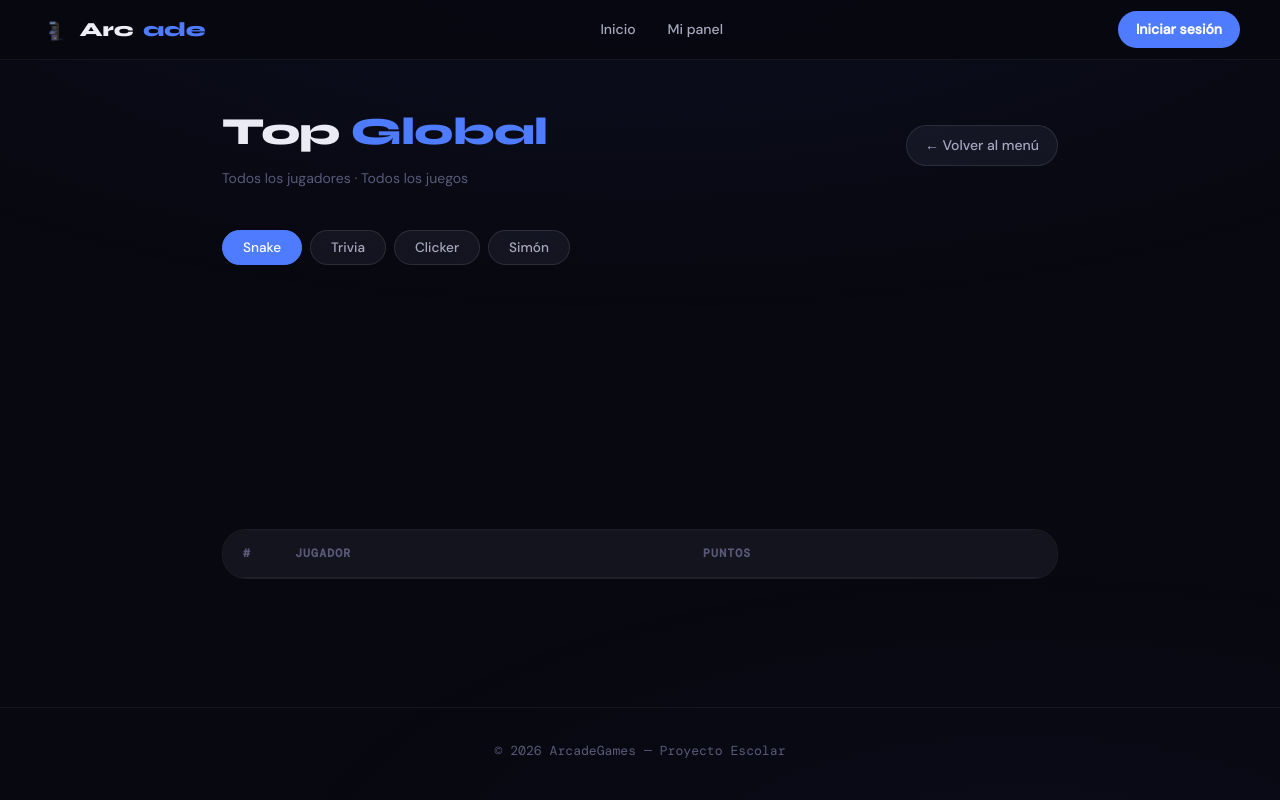
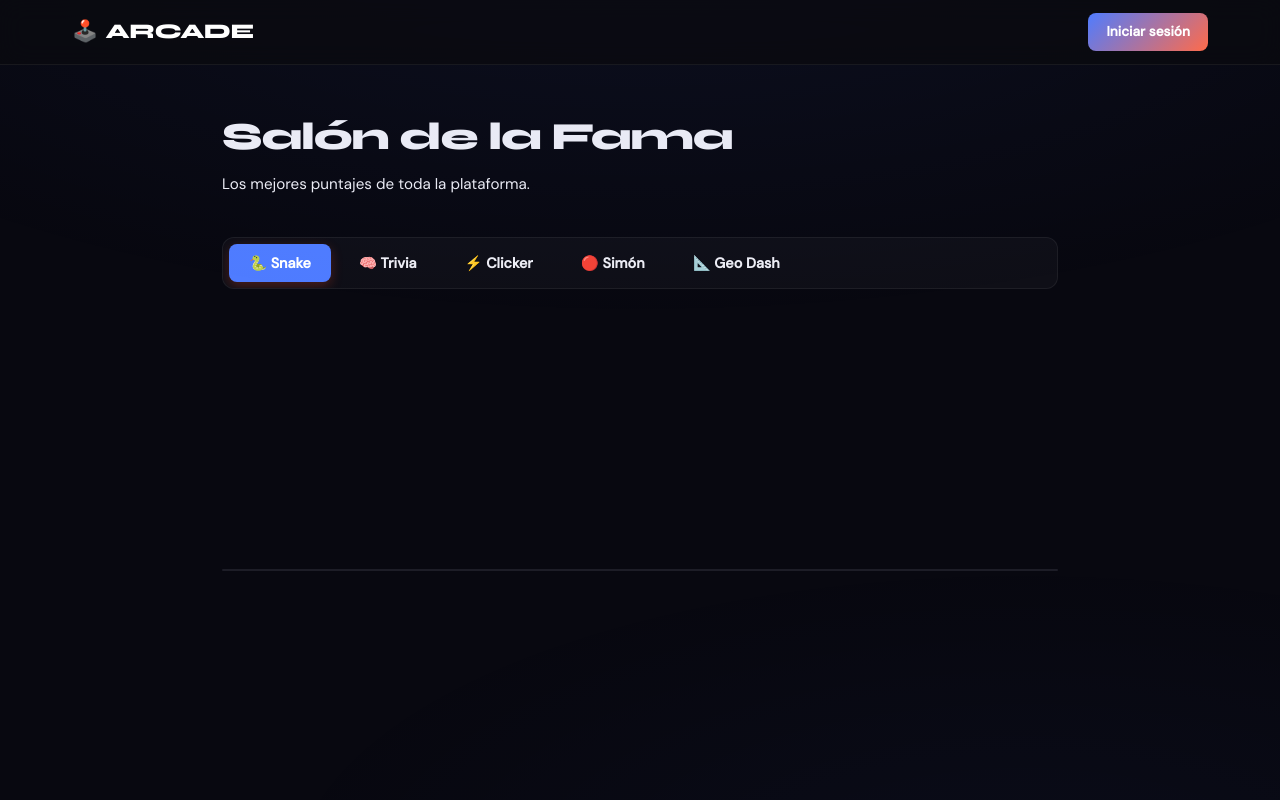
Before and after one commit to elshoto2000/VideoGames, a Python web app: template templates/ranking.html in a window 1280 px wide. Run offline with Jinja, Linux system fonts and the light colour scheme; the template is opened without the code that fills it, so the values that code supplies are empty.

Commit message:
Update ranking.html

```diff
--- a/templates/ranking.html
+++ b/templates/ranking.html
@@ -27,337 +27,249 @@
             font-family: var(--font-display);
             font-size: clamp(1.6rem, 4vw, 2.4rem);
             font-weight: 800;
-            letter-spacing: -0.02em;
-            color: var(--text);
+            letter-spacing: -0.03em;
         }
 
-        .rank-page-header h1 span { color: var(--accent); }
-
-        .btn-back-rank {
-            display: inline-flex;
-            align-items: center;
-            gap: 7px;
-            padding: 8px 18px;
-            background: var(--bg-raised);
-            border: 1px solid var(--border-md);
-            border-radius: 40px;
-            color: var(--text-2);
-            font-size: 0.875rem;
-            font-weight: 500;
-            font-family: var(--font-body);
-            text-decoration: none;
-            transition: all 0.2s;
-        }
-
-        .btn-back-rank:hover {
-            border-color: var(--border-hi);
-            color: var(--text);
-        }
-
-        /* Tabs */
+        /* Tabs de navegación de juegos */
         .rank-tabs-global {
             display: flex;
-            gap: 0.5rem;
+            gap: 8px;
+            background: rgba(255,255,255,0.03);
+            padding: 6px;
+            border-radius: 12px;
+            border: 1px solid var(--border);
             margin-bottom: 2rem;
-            flex-wrap: wrap;
+            overflow-x: auto;
         }
 
         .rtab {
-            padding: 8px 20px;
-            border-radius: 40px;
-            font-size: 0.85rem;
-            font-weight: 500;
-            font-family: var(--font-body);
-            background: var(--bg-raised);
-            border: 1px solid var(--border-md);
-            color: var(--text-2);
+            background: transparent;
+            border: none;
+            color: var(--text-muted);
+            padding: 10px 20px;
+            font-family: var(--font-sans);
+            font-size: 0.9rem;
+            font-weight: 600;
             cursor: pointer;
-            transition: all 0.15s;
+            border-radius: 8px;
+            transition: all 0.2s ease;
+            white-space: nowrap;
         }
-        .rtab:hover { border-color: var(--border-hi); color: var(--text); }
-        .rtab.active { background: var(--accent); border-color: var(--accent); color: white; }
 
-        /* Panel */
-        .rpanel { display: none; }
-        .rpanel.active { display: block; }
+        .rtab:hover {
+            color: var(--text);
+            background: rgba(255,255,255,0.02);
+        }
 
-        /* Podio */
+        .rtab.active {
+            background: var(--accent);
+            color: white;
+            box-shadow: 0 4px 12px rgba(255, 75, 43, 0.25);
+        }
+
+        /* Paneles contenedores */
+        .rpanel {
+            display: none;
+        }
+
+        .rpanel.active {
+            display: block;
+            animation: fadeIn 0.3s ease;
+        }
+
+        @keyframes fadeIn {
+            from { opacity: 0; transform: translateY(8px); }
+            to { opacity: 1; transform: translateY(0); }
+        }
+
+        /* Estructuras de Podio (Top 3) */
         .podium-global {
             display: flex;
             justify-content: center;
             align-items: flex-end;
-            gap: 16px;
-            height: 200px;
-            margin-bottom: 2rem;
+            gap: 20px;
+            margin-bottom: 3rem;
+            padding-top: 2rem;
+            min-height: 200px;
         }
 
-        .pod-col {
+        .podium-step {
             display: flex;
             flex-direction: column;
             align-items: center;
-            min-width: 110px;
+            width: 130px;
+            position: relative;
         }
 
-        .pod-col-name {
-            font-size: 0.82rem;
-            font-weight: 600;
-            color: var(--text-2);
-            margin-bottom: 4px;
-            text-align: center;
-            max-width: 100px;
-            overflow: hidden;
-            text-overflow: ellipsis;
-            white-space: nowrap;
-        }
-
-        .pod-col-pts {
-            font-size: 0.7rem;
-            color: var(--muted);
-            font-family: var(--font-mono);
-            margin-bottom: 6px;
-        }
-
-        .pod-col-bar {
-            width: 90px;
-            border-radius: var(--radius-sm) var(--radius-sm) 0 0;
+        .pod-avatar {
+            width: 64px;
+            height: 64px;
+            border-radius: 50%;
+            background: #252538;
+            border: 3px solid #444;
             display: flex;
             align-items: center;
             justify-content: center;
-            font-size: 1rem;
             font-weight: 700;
-            color: #0a0a14;
+            font-size: 1.4rem;
+            margin-bottom: 12px;
+            overflow: hidden;
+            box-shadow: 0 8px 20px rgba(0,0,0,0.3);
         }
 
-        .pod-col.first .pod-col-bar  { height: 140px; background: var(--gold);   box-shadow: 0 -4px 24px rgba(232,185,74,0.3); }
-        .pod-col.second .pod-col-bar { height: 100px; background: var(--silver); }
-        .pod-col.third .pod-col-bar  { height: 68px;  background: var(--bronze); }
+        .podium-step.p1 .pod-avatar { border-color: #ffd700; width: 76px; height: 76px; font-size: 1.6rem; }
+        .podium-step.p2 .pod-avatar { border-color: #c0c0c0; }
+        .podium-step.p3 .pod-avatar { border-color: #cd7f32; }
 
-        /* Tabla */
+        .pod-pillar {
+            width: 100%;
+            background: linear-gradient(180deg, var(--bg-card), rgba(20,20,30,0.6));
+            border: 1px solid var(--border);
+            border-bottom: none;
+            border-radius: 8px 8px 0 0;
+            display: flex;
+            flex-direction: column;
+            align-items: center;
+            justify-content: center;
+            padding: 12px 6px;
+        }
+
+        .podium-step.p1 .pod-pillar { height: 110px; background: linear-gradient(180deg, rgba(255,215,0,0.1), rgba(20,20,30,0.6)); border-color: rgba(255,215,0,0.3); }
+        .podium-step.p2 .pod-pillar { height: 80px; }
+        .podium-step.p3 .pod-pillar { height: 60px; }
+
+        .pod-name { font-weight: 700; font-size: 0.9rem; color: var(--text); max-width: 110px; text-overflow: ellipsis; overflow: hidden; white-space: nowrap; text-align: center;}
+        .pod-pts { font-family: var(--font-mono); font-size: 0.8rem; color: var(--accent); font-weight: 600; margin-top: 2px; }
+        .pod-num { font-size: 1.8rem; font-weight: 800; font-family: var(--font-display); opacity: 0.15; margin-top: auto; color: white; }
+
+        /* Estilos de Tabla tradicional para posiciones inferiores */
         .rank-table-wrap {
             background: var(--bg-card);
             border: 1px solid var(--border);
-            border-radius: var(--radius-xl);
+            border-radius: 16px;
             overflow: hidden;
         }
 
-        .rank-table-wrap table {
+        .rtable {
             width: 100%;
             border-collapse: collapse;
+            text-align: left;
+            font-size: 0.92rem;
         }
 
-        .rank-table-wrap th {
-            text-align: left;
+        .rtable th {
+            background: rgba(255,255,255,0.01);
             padding: 14px 20px;
-            font-size: 0.72rem;
-            font-family: var(--font-mono);
-            letter-spacing: 0.1em;
+            color: var(--text-muted);
+            font-weight: 600;
+            font-size: 0.82rem;
             text-transform: uppercase;
-            color: var(--muted);
-            border-bottom: 1px solid var(--border);
-            background: var(--bg-raised);
-        }
-
-        .rank-table-wrap td {
-            padding: 13px 20px;
-            font-size: 0.9rem;
-            color: var(--text-2);
+            letter-spacing: 0.05em;
             border-bottom: 1px solid var(--border);
         }
 
-        .rank-table-wrap tr:last-child td { border-bottom: none; }
-        .rank-table-wrap tr:hover td { background: var(--bg-hover); }
-
-        .pos-cell {
-            font-family: var(--font-mono);
-            font-size: 0.82rem;
-            width: 52px;
-            color: var(--muted);
-        }
-        .pos-cell.g { color: var(--gold);   font-weight: 700; }
-        .pos-cell.s { color: var(--silver); font-weight: 700; }
-        .pos-cell.b { color: var(--bronze); font-weight: 700; }
-
-        .name-cell { color: var(--text); font-weight: 500; }
-        .pts-cell  {
-            font-family: var(--font-mono);
-            font-weight: 500;
-            color: var(--accent);
+        .rtable td {
+            padding: 14px 20px;
+            border-bottom: 1px solid rgba(255,255,255,0.03);
+            color: var(--text);
         }
 
-        .empty-row td {
-            text-align: center;
-            padding: 3rem;
-            color: var(--muted);
-            font-size: 0.9rem;
+        .rtable tr:last-child td { border-bottom: none; }
+        .rtable tr:hover td { background: rgba(255,255,255,0.01); }
+
+        .td-pos { font-family: var(--font-mono); font-weight: 700; color: var(--text-muted); width: 60px; }
+        .td-user { display: flex; align-items: center; gap: 12px; font-weight: 600; }
+        .td-avatar { width: 28px; height: 28px; border-radius: 50%; background: rgba(255,255,255,0.05); display: flex; align-items: center; justify-content: center; font-size: 0.72rem; font-weight: 700; overflow: hidden; }
+        .td-pts { text-align: right; font-family: var(--font-mono); font-weight: 700; color: var(--accent); }
+
+        .btn-login-nav {
+            background: linear-gradient(135deg, var(--accent), #ff6b4a);
+            color: white; border: none; padding: 8px 18px;
+            font-family: var(--font-sans); font-size: 0.85rem; font-weight: 600;
+            border-radius: 8px; cursor: pointer; text-decoration: none;
+            transition: transform 0.2s ease, box-shadow 0.2s ease;
         }
-
-        @media (max-width: 600px) {
-            .rank-page { padding: 1.5rem 1rem 3rem; }
-            .podium-global { height: 160px; gap: 10px; }
-            .pod-col { min-width: 85px; }
-            .pod-col.first .pod-col-bar  { height: 110px; }
-            .pod-col.second .pod-col-bar { height: 80px;  }
-            .pod-col.third .pod-col-bar  { height: 55px;  }
-        }
+        .btn-login-nav:hover { transform: translateY(-1px); box-shadow: 0 4px 12px rgba(255,75,43,0.2); }
     </style>
 </head>
 <body>
 
-    <!-- Navbar -->
-    <nav class="navbar">
-        <a href="/" class="logo">
-            <img src="{{ url_for('static', filename='img/favicon.gif') }}" class="nav-gif" alt="">
-            Arc<span>ade</span>
-        </a>
-        <ul class="nav-links">
-            <li><a href="/">Inicio</a></li>
-            <li><a href="/dashboard">Mi panel</a></li>
-        </ul>
-        <div id="nav-session-rank"></div>
-    </nav>
+    <header class="main-header" style="border-bottom: 1px solid var(--border); background: rgba(10,10,15,0.7); backdrop-filter: blur(12px); position: sticky; top:0; z-index:100;">
+        <div style="max-width: 1200px; margin: 0 auto; padding: 0 2rem; height: 64px; display: flex; align-items: center; justify-content: space-between;">
+            <a href="/dashboard" style="font-family: var(--font-display); font-weight: 800; font-size: 1.3rem; color: white; text-decoration: none; letter-spacing: -0.02em; display: flex; align-items: center; gap: 8px;">
+                <span style="color: var(--accent);">🕹️</span> ARCADE
+            </a>
+            <div id="nav-session-rank"></div>
+        </div>
+    </header>
 
-    <div class="rank-page">
-
+    <main class="rank-page">
         <div class="rank-page-header">
             <div>
-                <h1>Top <span>Global</span></h1>
-                <p style="color:var(--muted); font-size:0.875rem; margin-top:4px;">Todos los jugadores · Todos los juegos</p>
-            </div>
-            <a href="/" class="btn-back-rank">← Volver al menú</a>
-        </div>
-
-        <!-- Tabs -->
-        <div class="rank-tabs-global">
-            <button class="rtab active" onclick="cambiarTab('snake', this)"> Snake</button>
-            <button class="rtab" onclick="cambiarTab('trivia', this)"> Trivia</button>
-            <button class="rtab" onclick="cambiarTab('clicker', this)"> Clicker</button>
-            <button class="rtab" onclick="cambiarTab('simon', this)"> Simón</button>
-        </div>
-
-        <!-- Snake -->
-        <div class="rpanel active" id="rp-snake">
-            <div class="podium-global" id="pod-snake"></div>
-            <div class="rank-table-wrap">
-                <table>
-                    <thead><tr>
-                        <th style="width:52px">#</th>
-                        <th>Jugador</th>
-                        <th>Puntos</th>
-                    </tr></thead>
-                    <tbody id="tb-snake"></tbody>
-                </table>
+                <h1>Salón de la Fama</h1>
+                <p style="color: var(--text-muted); font-size: 0.95rem; margin-top: 4px;">Los mejores puntajes de toda la plataforma.</p>
             </div>
         </div>
 
-        <!-- Trivia -->
+        <div class="rank-tabs-global">
+            <button class="rtab active" onclick="cambiarTab('snake', this)">🐍 Snake</button>
+            <button class="rtab" onclick="cambiarTab('trivia', this)">🧠 Trivia</button>
+            <button class="rtab" onclick="cambiarTab('clicker', this)">⚡ Clicker</button>
+            <button class="rtab" onclick="cambiarTab('simon', this)">🔴 Simón</button>
+            <button class="rtab" onclick="cambiarTab('geo', this)">📐 Geo Dash</button>
+        </div>
+
+        <div class="rpanel active" id="rp-snake">
+            <div class="podium-global" id="pod-snake"></div>
+            <div class="rank-table-wrap"><table class="rtable" id="tb-snake"></table></div>
+        </div>
+
         <div class="rpanel" id="rp-trivia">
             <div class="podium-global" id="pod-trivia"></div>
-            <div class="rank-table-wrap">
-                <table>
-                    <thead><tr>
-                        <th style="width:52px">#</th>
-                        <th>Jugador</th>
-                        <th>Puntos</th>
-                    </tr></thead>
-                    <tbody id="tb-trivia"></tbody>
-                </table>
-            </div>
+            <div class="rank-table-wrap"><table class="rtable" id="tb-trivia"></table></div>
         </div>
 
-        <!-- Clicker -->
         <div class="rpanel" id="rp-clicker">
             <div class="podium-global" id="pod-clicker"></div>
-            <div class="rank-table-wrap">
-                <table>
-                    <thead><tr>
-                        <th style="width:52px">#</th>
-                        <th>Jugador</th>
-                        <th>Puntos</th>
-                    </tr></thead>
-                    <tbody id="tb-clicker"></tbody>
-                </table>
-            </div>
+            <div class="rank-table-wrap"><table class="rtable" id="tb-clicker"></table></div>
         </div>
 
-        <!-- Simón -->
         <div class="rpanel" id="rp-simon">
             <div class="podium-global" id="pod-simon"></div>
-            <div class="rank-table-wrap">
-                <table>
-                    <thead><tr>
-                        <th style="width:52px">#</th>
-                        <th>Jugador</th>
-                        <th>Puntos</th>
-                    </tr></thead>
-                    <tbody id="tb-simon"></tbody>
-                </table>
-            </div>
+            <div class="rank-table-wrap"><table class="rtable" id="tb-simon"></table></div>
         </div>
 
-    </div><!-- /.rank-page -->
+        <div class="rpanel" id="rp-geo">
+            <div class="podium-global" id="pod-geo"></div>
+            <div class="rank-table-wrap"><table class="rtable" id="tb-geo"></table></div>
+        </div>
+    </main>
 
-    <footer class="footer">&copy; 2026 ArcadeGames — Proyecto Escolar</footer>
+<script>
+    // Cambiar de pestaña visualmente
+    function cambiarTab(juego, btn) {
+        document.querySelectorAll('.rtab').forEach(b => b.classList.remove('active'));
+        document.querySelectorAll('.rpanel').forEach(p => p.classList.remove('active'));
 
-    <script>
-    // ── Tabs ────────────────────────────────────────
-    function cambiarTab(juego, btn) {
-        document.querySelectorAll('.rtab').forEach(t => t.classList.remove('active'));
-        document.querySelectorAll('.rpanel').forEach(p => p.classList.remove('active'));
         btn.classList.add('active');
-        document.getElementById('rp-' + juego).classList.add('active');
+        const targetPanel = document.getElementById('rp-' + juego);
+        if(targetPanel) targetPanel.classList.add('active');
     }
 
-    // ── Render ──────────────────────────────────────
-    function renderTabla(juego, lista) {
-        const tbody = document.getElementById('tb-' + juego);
-        if (!tbody) return;
-        if (!lista.length) {
-            tbody.innerHTML = `<tr class="empty-row"><td colspan="3">Aún no hay récords para este juego</td></tr>`;
-            return;
-        }
-        const posClass = ['g','s','b'];
-        const posEmoji = ['🥇','🥈','🥉'];
-        tbody.innerHTML = lista.map((r, i) => `
-            <tr>
-                <td class="pos-cell ${posClass[i] || ''}">${i < 3 ? posEmoji[i] : i + 1}</td>
-                <td class="name-cell">${r.nombre || 'Anónimo'}</td>
-                <td class="pts-cell">${r.puntos}</td>
-            </tr>
-        `).join('');
-    }
+    // Inicializar carga de datos al abrir el documento
+    document.addEventListener('DOMContentLoaded', cargarRankings);
 
-    function renderPodio(juego, lista) {
-        const wrap = document.getElementById('pod-' + juego);
-        if (!wrap) return;
-        const p = [0,1,2].map(i => lista[i] || { nombre: 'Vacante', puntos: '—' });
-        wrap.innerHTML = `
-            <div class="pod-col second">
-                <div class="pod-col-name">${p[1].nombre}</div>
-                <div class="pod-col-pts">${p[1].puntos} pts</div>
-                <div class="pod-col-bar">2°</div>
-            </div>
-            <div class="pod-col first">
-                <div class="pod-col-name">${p[0].nombre}</div>
-                <div class="pod-col-pts">${p[0].puntos} pts</div>
-                <div class="pod-col-bar">1°</div>
-            </div>
-            <div class="pod-col third">
-                <div class="pod-col-name">${p[2].nombre}</div>
-                <div class="pod-col-pts">${p[2].puntos} pts</div>
-                <div class="pod-col-bar">3°</div>
-            </div>
-        `;
-    }
-
-    // ── Cargar datos ────────────────────────────────
     async function cargarRankings() {
         try {
-            const res  = await fetch('/obtener_ranking');
+            const res = await fetch('/api/ranking');
             const data = await res.json();
-            ['snake','trivia','clicker','simon'].forEach(j => {
+
+            // SE AÑADIÓ 'geo' A LA LISTA DE PROCESAMIENTO
+            ['snake','trivia','clicker','simon','geo'].forEach(j => {
                 const lista = data.ranking
                     .filter(r => r.juego && r.juego.toLowerCase() === j)
                     .sort((a,b) => b.puntos - a.puntos);
+
                 renderTabla(j, lista);
                 renderPodio(j, lista);
             });
@@ -366,7 +278,118 @@
         }
     }
 
-    // ── Navbar sesión ───────────────────────────────
+    function renderPodio(juego, lista) {
+        const contenedor = document.getElementById('pod-' + juego);
+        if(!contenedor) return;
+
+        if (lista.length === 0) {
+            contenedor.innerHTML = `<div style="color: var(--text-muted); font-size: 0.9rem; padding: 2rem 0;">¡Nadie ha jugado aún! Sé el primero.</div>`;
+            return;
+        }
+
+        // Extraer top 3
+        const p1 = lista[0] || null;
+        const p2 = lista[1] || null;
+        const p3 = lista[2] || null;
+
+        let html = '';
+
+        // Render P2 (Izquierda)
+        if (p2) {
+            const av2 = p2.avatar ? `<img src="${p2.avatar}" style="width:100%;height:100%;object-fit:cover;">` : p2.nombre.charAt(0).toUpperCase();
+            html += `
+            <div class="podium-step p2">
+                <div class="pod-avatar">${av2}</div>
+                <div class="pod-pillar">
+                    <div class="pod-name">${p2.nombre}</div>
+                    <div class="pod-pts">${p2.puntos} pts</div>
+                    <div class="pod-num">2</div>
+                </div>
+            </div>`;
+        }
+
+        // Render P1 (Centro - Más alto)
+        if (p1) {
+            const av1 = p1.avatar ? `<img src="${p1.avatar}" style="width:100%;height:100%;object-fit:cover;">` : p1.nombre.charAt(0).toUpperCase();
+            html += `
+            <div class="podium-step p1">
+                <div class="pod-avatar" style="position:relative;">
+                    <span style="position:absolute; top:-16px; left:50%; transform:translateX(-50%) rotate(-5deg); font-size:1.4rem;">👑</span>
+                    ${av1}
+                </div>
+                <div class="pod-pillar">
+                    <div class="pod-name">${p1.nombre}</div>
+                    <div class="pod-pts">${p1.puntos} pts</div>
+                    <div class="pod-num">1</div>
+                </div>
+            </div>`;
+        }
+
+        // Render P3 (Derecha)
+        if (p3) {
+            const av3 = p3.avatar ? `<img src="${p3.avatar}" style="width:100%;height:100%;object-fit:cover;">` : p3.nombre.charAt(0).toUpperCase();
+            html += `
+            <div class="podium-step p3">
+                <div class="pod-avatar">${av3}</div>
+                <div class="pod-pillar">
+                    <div class="pod-name">${p3.nombre}</div>
+                    <div class="pod-pts">${p3.puntos} pts</div>
+                    <div class="pod-num">3</div>
+                </div>
+            </div>`;
+        }
+
+        contenedor.innerHTML = html;
+    }
+
+    function renderTabla(juego, lista) {
+        const tabla = document.getElementById('tb-' + juego);
+        if(!tabla) return;
+
+        // Si hay 3 jugadores o menos, ya se lucen en el podio superior, no requiere tabla inferior amplia
+        if (lista.length <= 3) {
+            tabla.style.display = 'none';
+            return;
+        }
+        tabla.style.display = 'table';
+
+        // Los primeros 3 van al podio, el resto (posición 4 en adelante) se lista abajo
+        const resto = lista.slice(3);
+
+        let html = `
+        <thead>
+            <tr>
+                <th class="td-pos">Pos</th>
+                <th>Jugador</th>
+                <th style="text-align: right;">Puntuación</th>
+            </tr>
+        </thead>
+        <tbody>`;
+
+        resto.forEach((u, index) => {
+            const posicionReal = index + 4;
+            const av = u.avatar
+                ? `<img src="${u.avatar}" style="width:100%;height:100%;object-fit:cover;">`
+                : u.nombre.charAt(0).toUpperCase();
+
+            html += `
+            <tr>
+                <td class="td-pos">#${posicionReal}</td>
+                <td>
+                    <div class="td-user">
+                        <div class="td-avatar">${av}</div>
+                        <span>${u.nombre}</span>
+                    </div>
+                </td>
+                <td class="td-pts">${u.puntos}</td>
+            </tr>`;
+        });
+
+        html += '</tbody>';
+        tabla.innerHTML = html;
+    }
+
+    // Navbar sesión dinámica
     (function() {
         const zona = document.getElementById('nav-session-rank');
         fetch('/api/sesion')
@@ -377,19 +400,16 @@
                         ? `<img src="${data.avatar}" alt="av" style="width:100%;height:100%;object-fit:cover;">`
                         : data.username.charAt(0).toUpperCase();
                     zona.innerHTML = `
-                        <div style="display:flex;align-items:center;gap:8px;">
-                            <a href="/dashboard" class="btn-login-nav" style="font-size:0.82rem;padding:7px 14px;">Mi panel</a>
-                            <div style="width:30px;height:30px;border-radius:50%;background:linear-gradient(135deg,var(--accent),#7c6aff);display:flex;align-items:center;justify-content:center;font-size:0.75rem;font-weight:700;color:white;overflow:hidden;">${av}</div>
+                        <div style=\"display:flex;align-items:center;gap:8px;\">
+                            <a href=\"/dashboard\" class=\"btn-login-nav\" style=\"font-size:0.82rem;padding:7px 14px;\">Mi panel</a>
+                            <div style=\"width:30px;height:30px;border-radius:50%;background:linear-gradient(135deg,var(--accent),#7c6aff);display:flex;align-items:center;justify-content:center;font-size:0.75rem;font-weight:700;color:white;overflow:hidden;\">${av}</div>
                         </div>`;
                 } else {
-                    zona.innerHTML = `<a href="/login" class="btn-login-nav">Iniciar sesión</a>`;
+                    zona.innerHTML = `<a href=\"/login\" class=\"btn-login-nav\">Iniciar sesión</a>`;
                 }
             })
-            .catch(() => { zona.innerHTML = `<a href="/login" class="btn-login-nav">Iniciar sesión</a>`; });
+            .catch(() => { zona.innerHTML = `<a href=\"/login\" class=\"btn-login-nav\">Iniciar sesión</a>`; });
     })();
-
-    window.onload = cargarRankings;
-    </script>
-
+</script>
 </body>
 </html>
```
